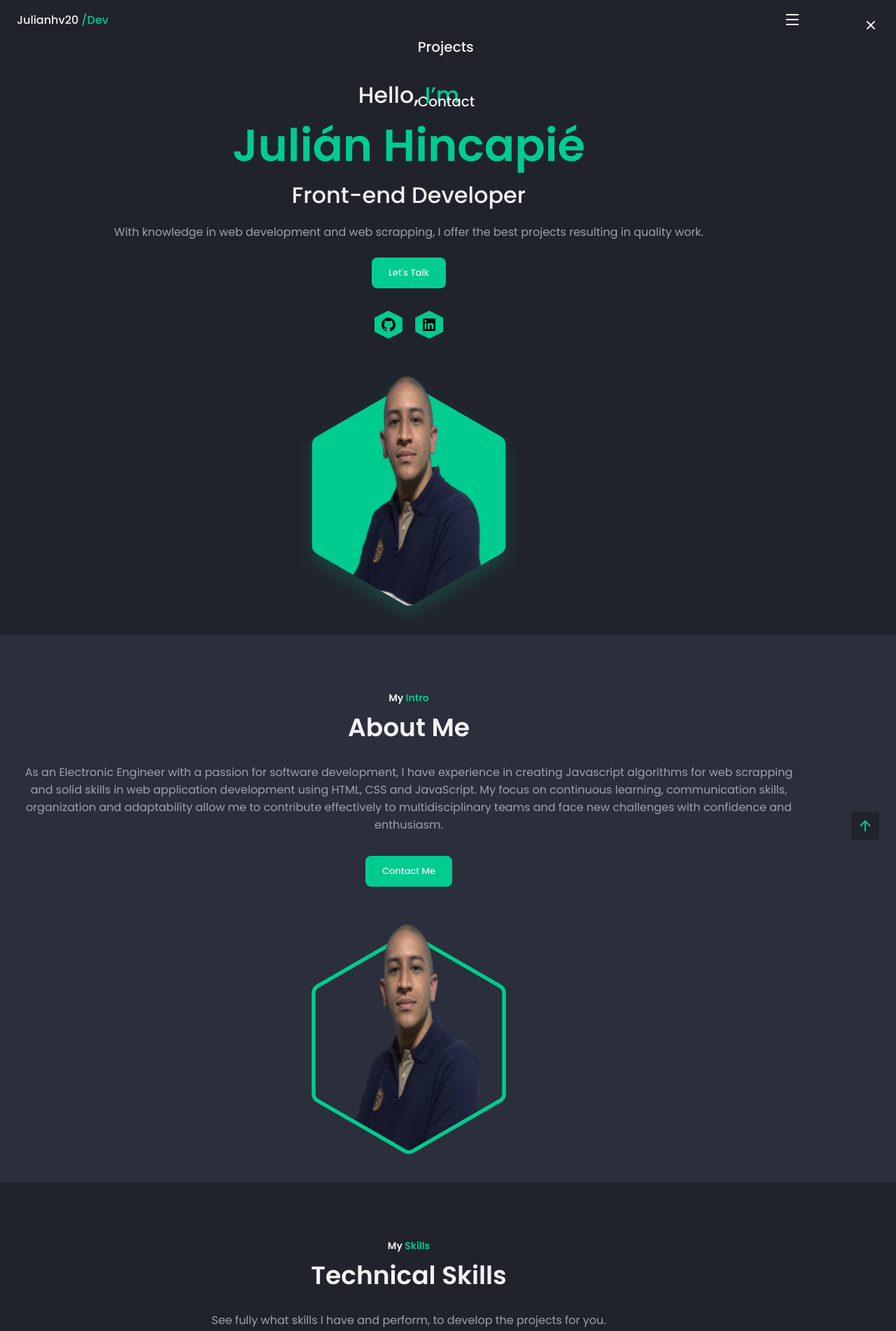
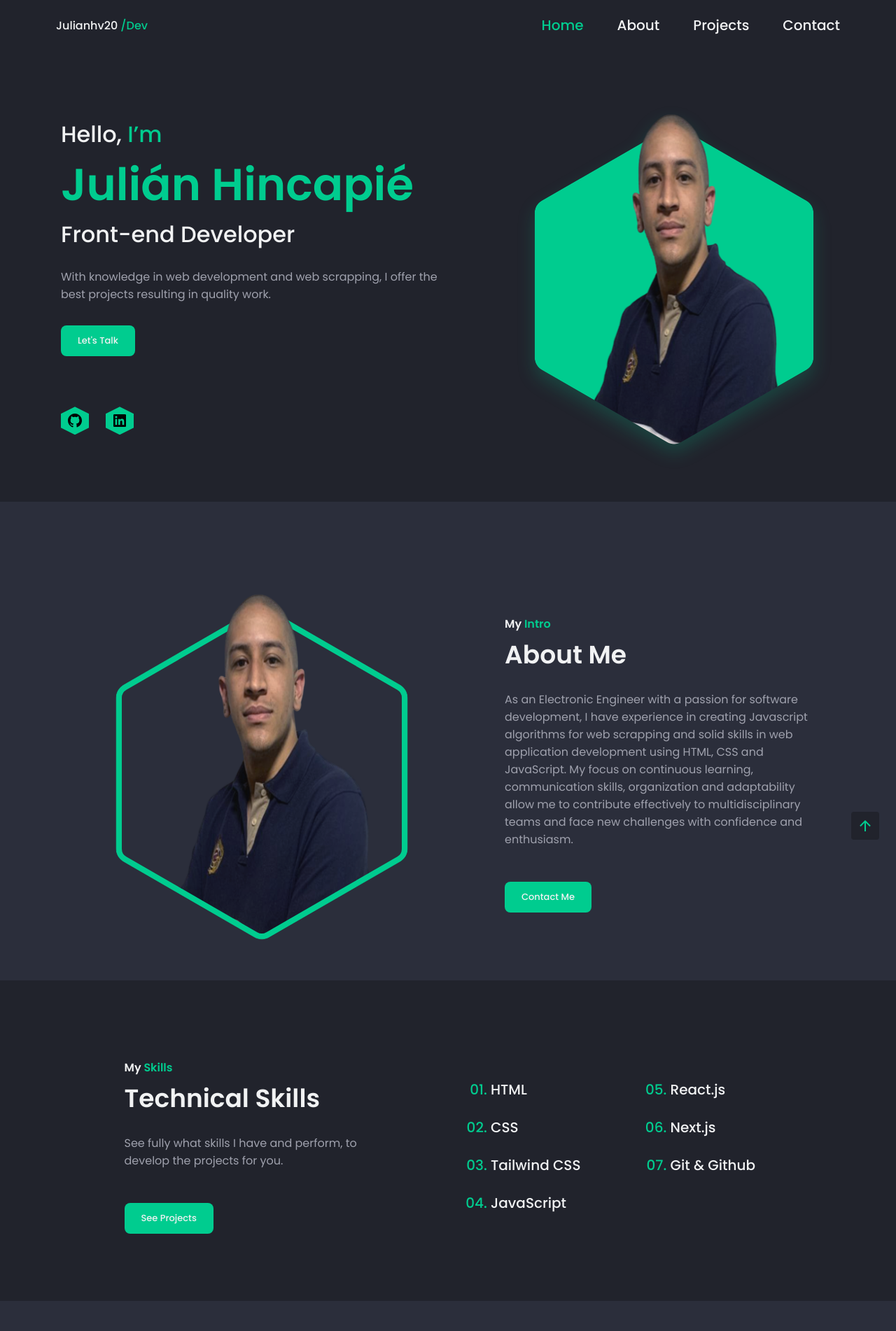
Before and after one commit to julianhv20/Portfolio, a website built with Vite: page index.html in a window 1280 px wide. Shown: the top 1902 px of the page at 70% size. Built offline with nearby package versions, Linux system fonts and the light colour scheme.

Commit message:
Breakpints added

```diff
--- a/main.js
+++ b/main.js
@@ -92,16 +92,20 @@ window.addEventListener("scroll", scrollUp);
 
 /*=============== SCROLL SECTIONS ACTIVE LINK ===============*/
 const sections = document.querySelectorAll("section[id]");
+console.log(sections);
 
 const scrollActive = () => {
 	const scrollY = window.scrollY;
 
 	sections.forEach((current) => {
 		const sectionHeight = current.offsetHeight;
-		const sectionTop = current.offsetTop - 50;
+		console.log(sectionHeight);
+		const sectionTop = current.offsetTop - 58;
+		console.log(sectionTop);
 		const sectionId = current.getAttribute("id");
+		console.log(sectionId);
 		const sectionClass = document.querySelector(
-			"nav__menu a[href*=" + sectionId + "]"
+			".nav__menu a[href*=" + sectionId + "]"
 		);
 
 		if (scrollY > sectionTop && scrollY <= sectionTop + sectionHeight) {
--- a/styles.css
+++ b/styles.css
@@ -406,7 +406,7 @@ svg {
 }
 
 .skills__content,
-.skills__gropup {
+.skills__group {
 	display: grid;
 }
 
@@ -473,7 +473,7 @@ svg {
 }
 
 .projects__subtitle,
-.projects__title {
+.projects__button {
 	color: var(--title-color);
 	font-size: var(--small-font-size);
 }
@@ -634,7 +634,212 @@ svg {
 
 /*=============== BREAKPOINTS ===============*/
 /* For small devices */
+@media screen and (max-width: 320px) {
+	.container {
+		margin-inline: 1rem;
+	}
 
+	.skills__content {
+		grid-template-columns: max-content;
+		row-gap: 1rem;
+	}
+}
 /* For medium devices */
+@media screen and (min-width: 576px) {
+	.home__container,
+	.about__container,
+	.skills__container,
+	.projects__container,
+	.contact__container {
+		grid-template-columns: 360px;
+		justify-content: center;
+	}
+}
+
+@media screen and (min-width: 768px) {
+	.nav__menu {
+		width: 55%;
+	}
+
+	.home__container,
+	.about__container,
+	.skills__container {
+		grid-template-columns: repeat(2, 1fr);
+		align-items: center;
+	}
+
+	.home__data,
+	.about__data,
+	.skills__data,
+	:is(.about__data, .skills__data) :is(.section__subtitle, .section__title) {
+		text-align: initial;
+	}
+
+	.home__social {
+		justify-content: initial;
+	}
+
+	.home__blob,
+	.about__blob {
+		width: 400px;
+	}
+
+	.about__data {
+		order: 1;
+	}
+
+	.projects__container {
+		grid-template-columns: repeat(2, 1fr);
+	}
+}
 
 /* For large devices */
+@media screen and (min-width: 1023px) {
+	.section {
+		padding-block: 7rem 2rem;
+	}
+
+	.section__subtitle {
+		font-size: var(--normal-font-size);
+	}
+
+	.nav {
+		height: calc(var(--header-height) + 1rem);
+	}
+
+	.nav__close,
+	.nav__toggle {
+		display: none;
+	}
+
+	.nav__list {
+		flex-direction: row;
+		column-gap: 3rem;
+	}
+
+	.nav__menu {
+		width: initial;
+		height: initial;
+		padding: 0;
+	}
+
+	.blur-header::after {
+		backdrop-filter: blur(25px);
+		-webkit-backdrop-filter: blur(25px);
+	}
+}
+
+@media screen and (min-width: 1152px) {
+	.container {
+		margin-inline: auto;
+	}
+
+	.home__container {
+		grid-template-columns: 550px 460px;
+		align-items: center;
+		column-gap: 6rem;
+		padding-block: 2rem 2.5rem;
+	}
+
+	.home__blob {
+		width: 480px;
+	}
+
+	.home__content {
+		row-gap: 4.5rem;
+	}
+
+	.home__description {
+		margin-block: 1.5rem 2rem;
+	}
+
+	.home__social {
+		column-gap: 1.5rem;
+	}
+
+	.about__container {
+		grid-template-columns: 550px 460px;
+		column-gap: 4.5rem;
+		align-items: center;
+		padding-bottom: 1rem;
+	}
+
+	.about__blob {
+		width: 480px;
+	}
+
+	.about__description {
+		margin-bottom: 3rem;
+	}
+
+	.skills__container {
+		grid-template-columns: 340px 425px;
+		column-gap: 10rem;
+		align-items: center;
+		padding-bottom: 4rem;
+	}
+
+	.skills__description {
+		margin-bottom: 3rem;
+	}
+
+	.skills__content {
+		column-gap: 8rem;
+	}
+
+	.skills__group {
+		row-gap: 1.5rem;
+	}
+
+	.skills__item {
+		font-size: var(--h3-font-size);
+	}
+
+	.projects__container {
+		grid-template-columns: repeat(3, 1fr);
+		row-gap: 3rem;
+		padding-block: 2.5rem 4rem;
+	}
+
+	.projects__button {
+		font-size: var(--normal-font-size);
+	}
+
+	.contact__container {
+		grid-template-columns: 680px;
+		padding-block: 2.5rem 2rem;
+	}
+
+	.contact__form {
+		row-gap: 1.5rem;
+	}
+
+	.contact__group {
+		grid-template-columns: repeat(2, 1fr);
+		column-gap: 1.5rem;
+	}
+
+	.contact__input {
+		padding: 1.5rem;
+	}
+
+	.contact__form textarea {
+		margin-bottom: 0;
+		height: 15rem;
+	}
+
+	.footer {
+		padding-block: 4.5rem 4rem;
+	}
+
+	.footer__container {
+		grid-template-columns: repeat(2, 1fr);
+		align-items: center;
+		justify-content: center;
+		column-gap: 3rem;
+	}
+
+	.footer__social {
+		margin-bottom: 0;
+	}
+}
```
